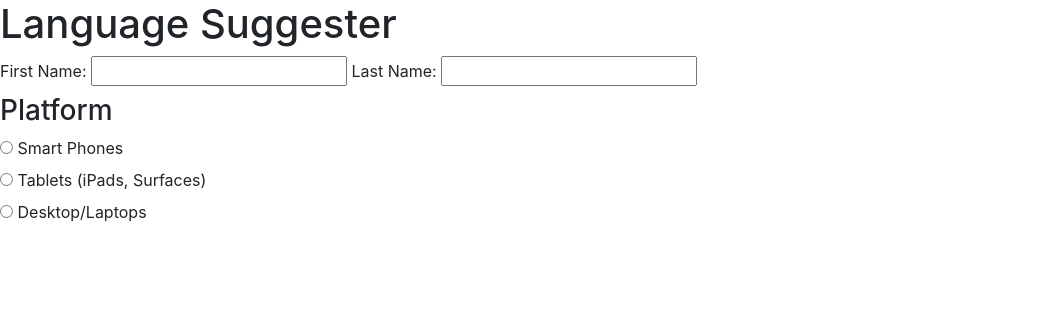
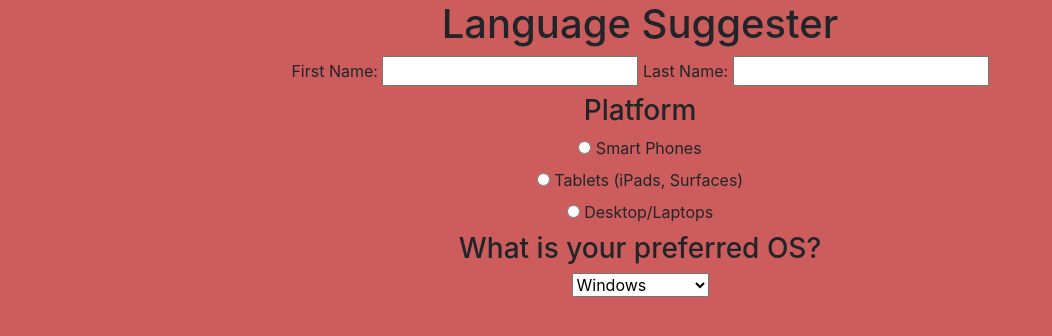
Before and after one commit to bodwood/Language-Suggester, a plain HTML site: page language-suggester/index.html in a window 1280 px wide. Shown: the whole page, without its empty margins (0-1052 px from the left). Drawn offline with Linux system fonts and the light colour scheme.

Commit message:
dropdown selector asking perferred OS

```diff
--- a/language-suggester/css/styles.css
+++ b/language-suggester/css/styles.css
@@ -0,0 +1,4 @@
+body{
+  text-align: center;
+  background-color: indianred;
+}
--- a/language-suggester/index.html
+++ b/language-suggester/index.html
@@ -23,6 +23,13 @@
     <br>
     <input type="radio" name="platform" id="desktops">
     <label for="desktops">Desktop/Laptops</label>
+    <br>
+    <h3>What is your preferred OS?</h3>
+    <select name="operatingSystem" id="operatingSystem">
+      <option value="windows">Windows</option>
+      <option value="macOS">macOS (Apple)</option>
+      <option value="linux">Linux</option>
+    </select>
   </form>
   <script src="js/scripts.js"></script>
 </body>
```
